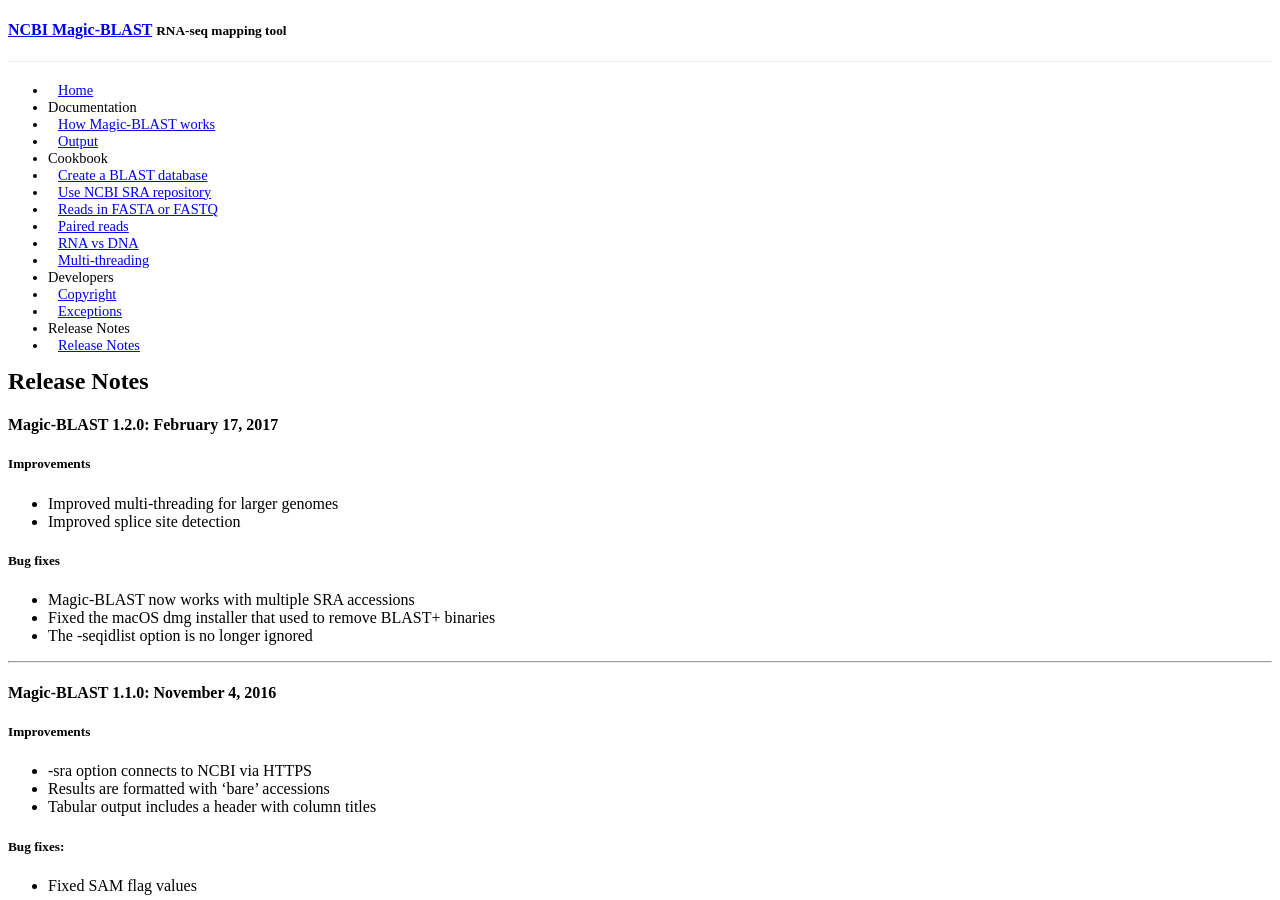
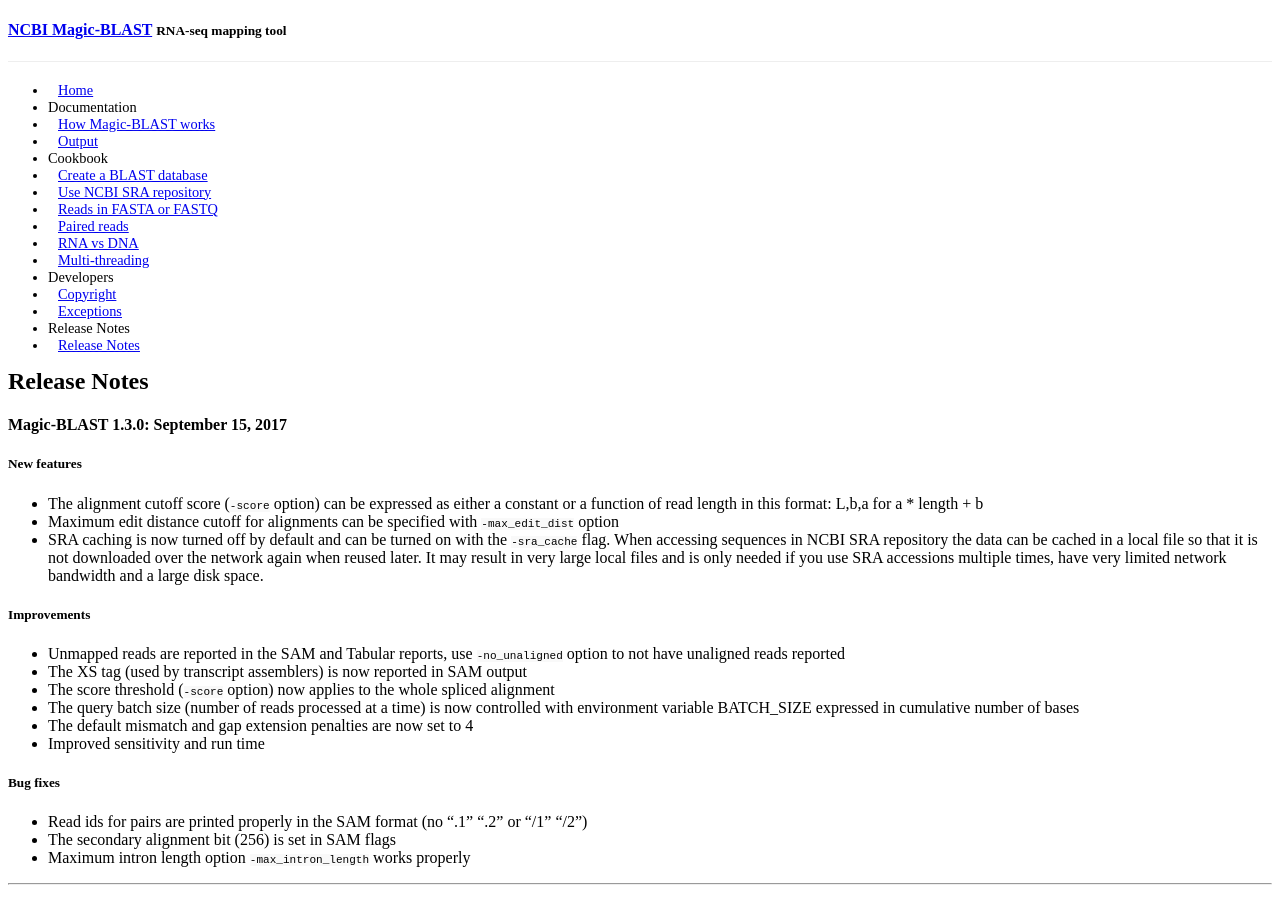
Before and after one commit to ncbi/magicblast, a Jekyll site: the page built from _posts/2017-09-13-release.md, in a window 1280 px wide and 900 px high. Built offline with Jekyll 4.4.1, drawn with Linux system fonts in a browser that asks for light colours; a style sheet for code colours, icons or effects is not loaded.

Commit message:
Added release notes for version 1.3.0

````diff
--- a/_posts/2017-09-13-release.md
+++ b/_posts/2017-09-13-release.md
@@ -4,6 +4,32 @@
 title: "Release Notes"
 order: 0
 ---
+
+#### Magic-BLAST 1.3.0: September 15, 2017
+
+##### New features
+* The alignment cutoff score (```-score``` option) can be expressed as either a constant or a function of read length in this format: L,b,a for a * length + b
+* Maximum edit distance cutoff for alignments can be specified with ```-max_edit_dist``` option
+* SRA caching is now turned off by default and can be turned on with the ```-sra_cache``` flag. When accessing sequences in NCBI SRA repository the data can be cached in a local file so that it is not downloaded over the network again when reused later. It may result in very large local files and is only needed if you use SRA accessions multiple times, have very limited network bandwidth and a large disk space.
+
+
+##### Improvements
+* Unmapped reads are reported in the SAM and Tabular reports, use ```-no_unaligned``` option to not have unaligned reads reported
+* The XS tag (used by transcript assemblers) is now reported in SAM output
+* The score threshold (```-score``` option) now applies to the whole spliced alignment
+* The query batch size (number of reads processed at a time) is now controlled with environment variable BATCH_SIZE expressed in cumulative number of bases
+* The default mismatch and gap extension penalties are now set to 4
+* Improved sensitivity and run time
+
+
+##### Bug fixes
+* Read ids for pairs are printed properly in the SAM format (no ".1" ".2" or "/1" "/2")
+* The secondary alignment bit (256) is set in SAM flags
+* Maximum intron length option ```-max_intron_length``` works properly
+
+
+---
+
 
 #### Magic-BLAST 1.2.0: February 17, 2017
 
````
